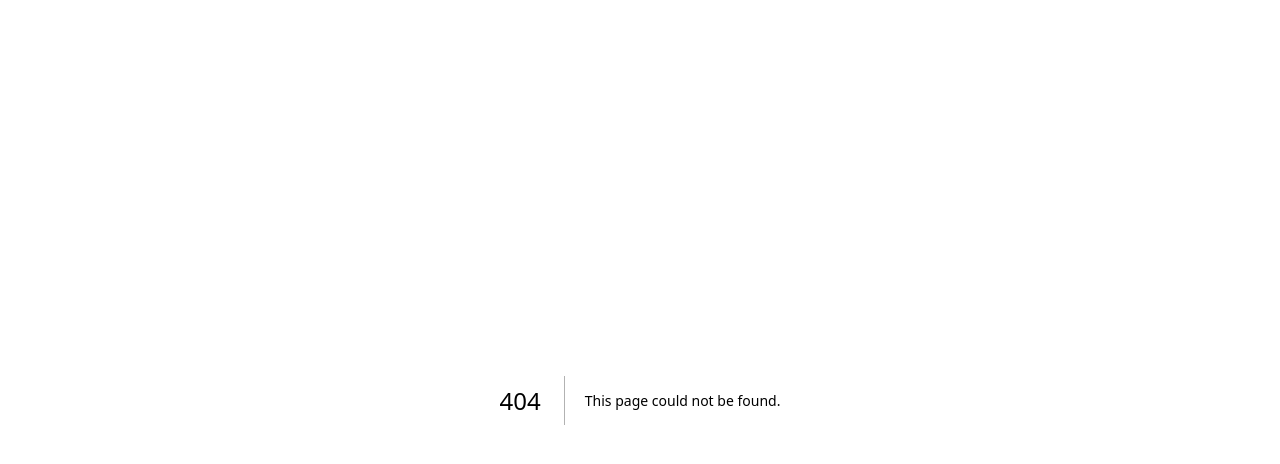
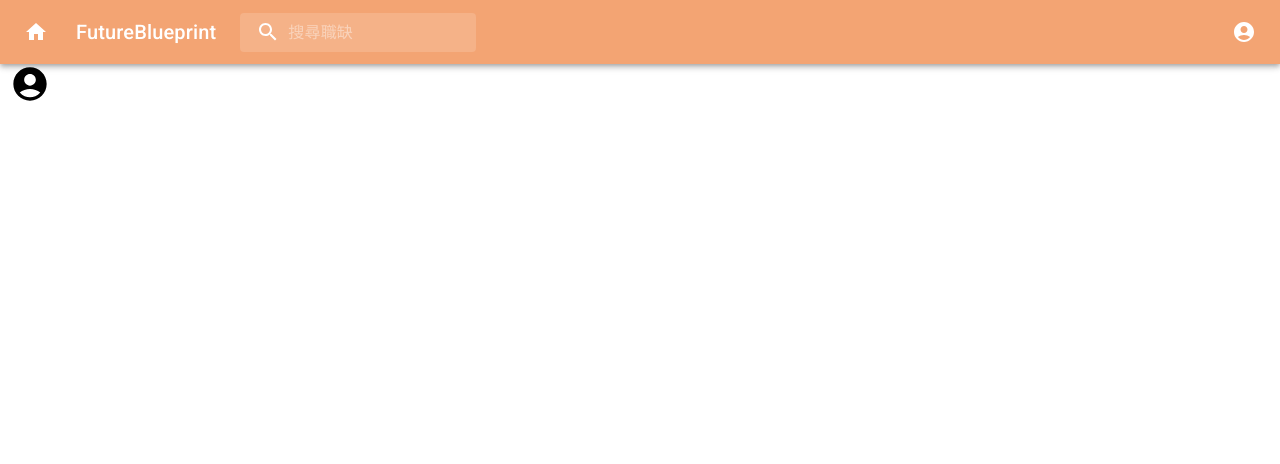
Before and after one commit to KJCGray/Future_blueprint, a Next.js app: page /personal in a window 1280 px wide. Before the commit this address had no page. Shown: the top 464 px of the page. Built offline with nearby package versions, Linux system fonts and the light colour scheme.

Commit message:
userdata

```diff
--- /dev/null
+++ b/src/app/components/personalpage/userdata.js
@@ -0,0 +1,12 @@
+import React from 'react';
+import AccountCircleIcon from '@mui/icons-material/AccountCircle';
+
+const userdata = () => {
+  return (
+    <div>
+      <AccountCircleIcon sx={{ fontSize: 40 }} className='mx-2.5' />
+    </div>
+  )
+}
+
+export default userdata
--- /dev/null
+++ b/src/app/personal/page.js
@@ -0,0 +1,14 @@
+import React from 'react';
+import Userdata from "../components/personalpage/userdata";
+import SearchBar from '../components/mainpage/searchbar';
+
+const page = () => {
+  return (
+    <div className="w-screen h-screen m-0 bg-white">
+        <SearchBar/>
+        <Userdata/>
+    </div>
+  )
+}
+
+export default page;
```
Also changed, not shown: src/app/components/personalpage/btnbar.js (added).
